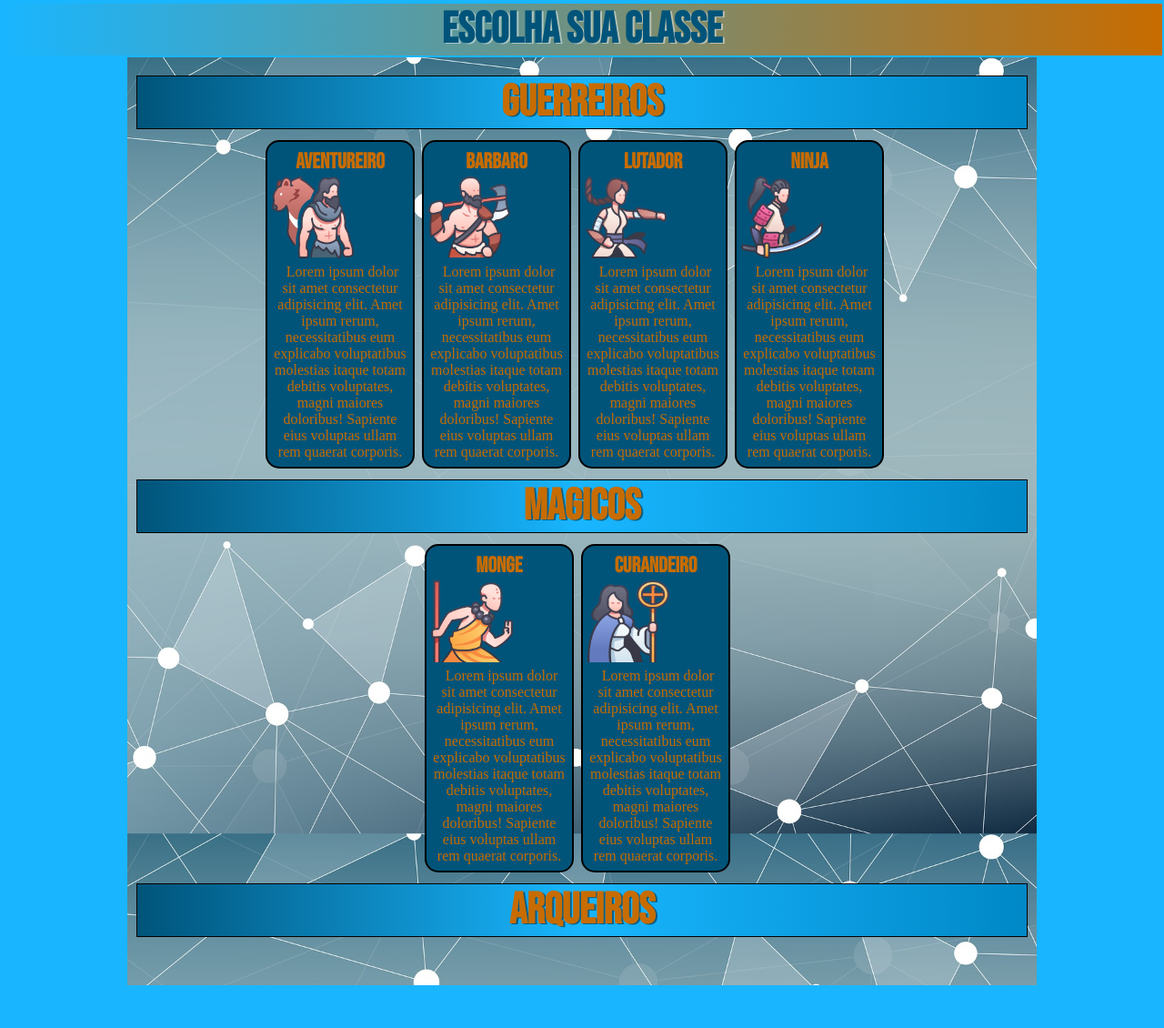
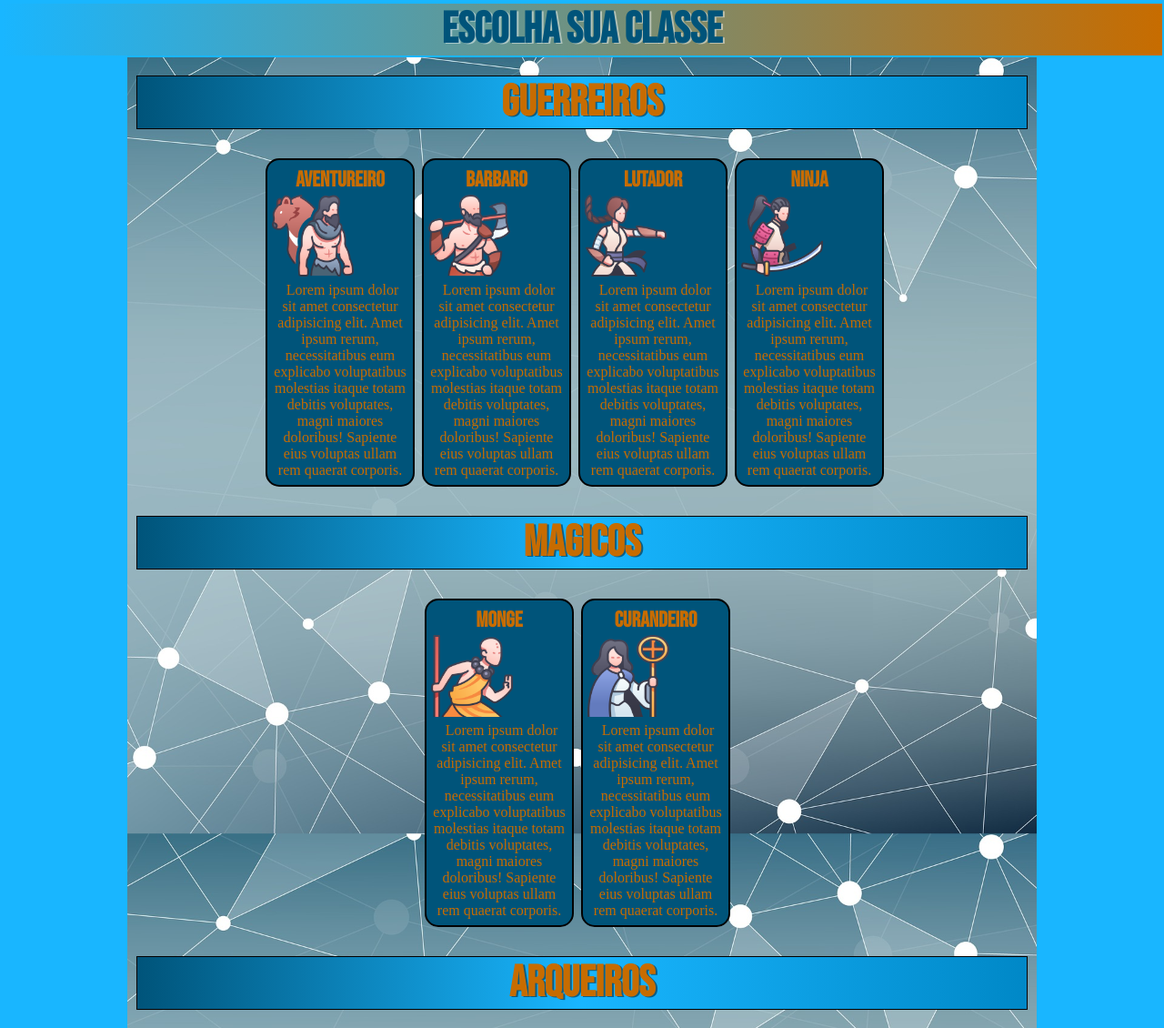
Before and after one commit to matheusmanson/projetosite2, a plain HTML site: page index.html in a window 1280 px wide. Shown: the whole page at 91% size. Before the commit the page ends 1083 px from the top, so only its background shows below. Drawn offline with Linux system fonts and the light colour scheme.

Commit message:
Update style.css

```diff
--- a/style.css
+++ b/style.css
@@ -184,7 +184,7 @@
 
     .divp{
        background-color: #fbfeff00;
-       padding: 0px;
+       padding: 20px;
 
        max-width: 700px;
        min-height: 250px;
@@ -194,7 +194,7 @@
     .divp1{
 
         max-width: 350px;
-        padding: 0px;
+        padding: 20px;
         margin: auto;
     }
 
```
